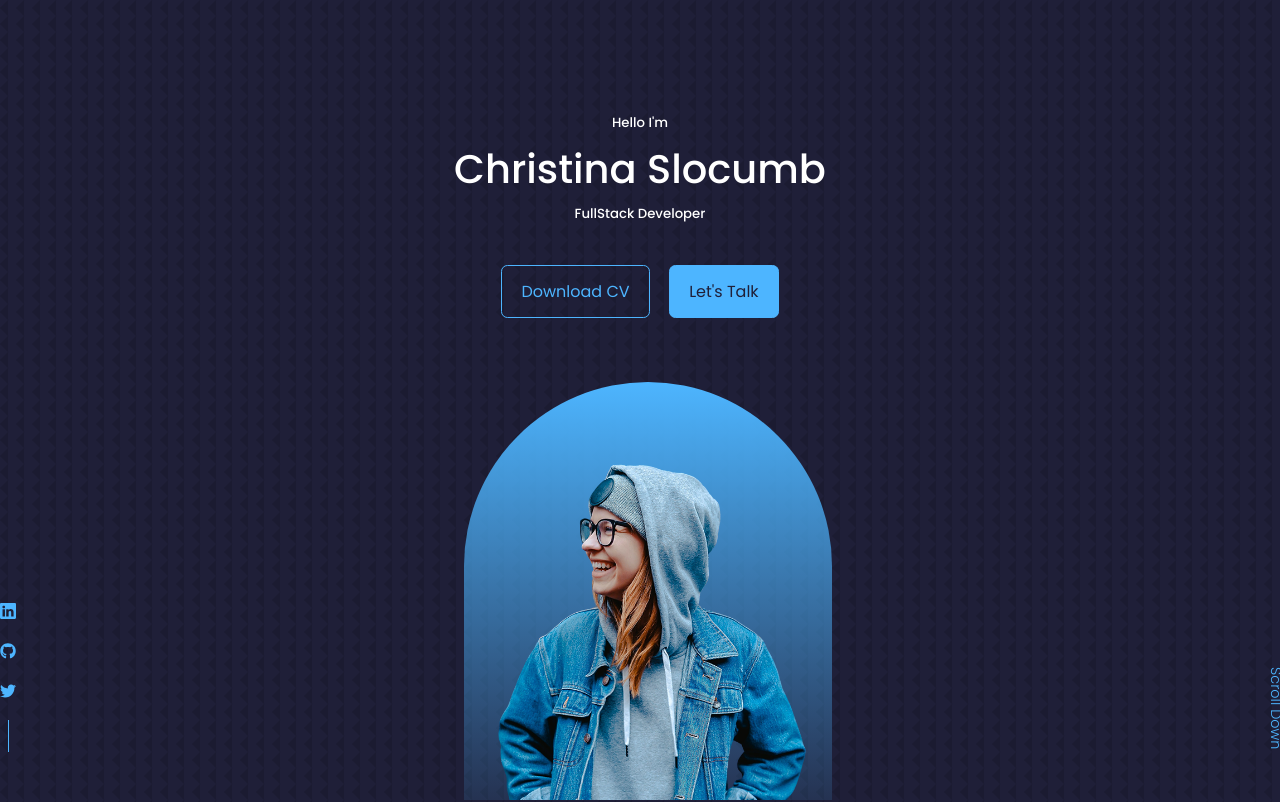
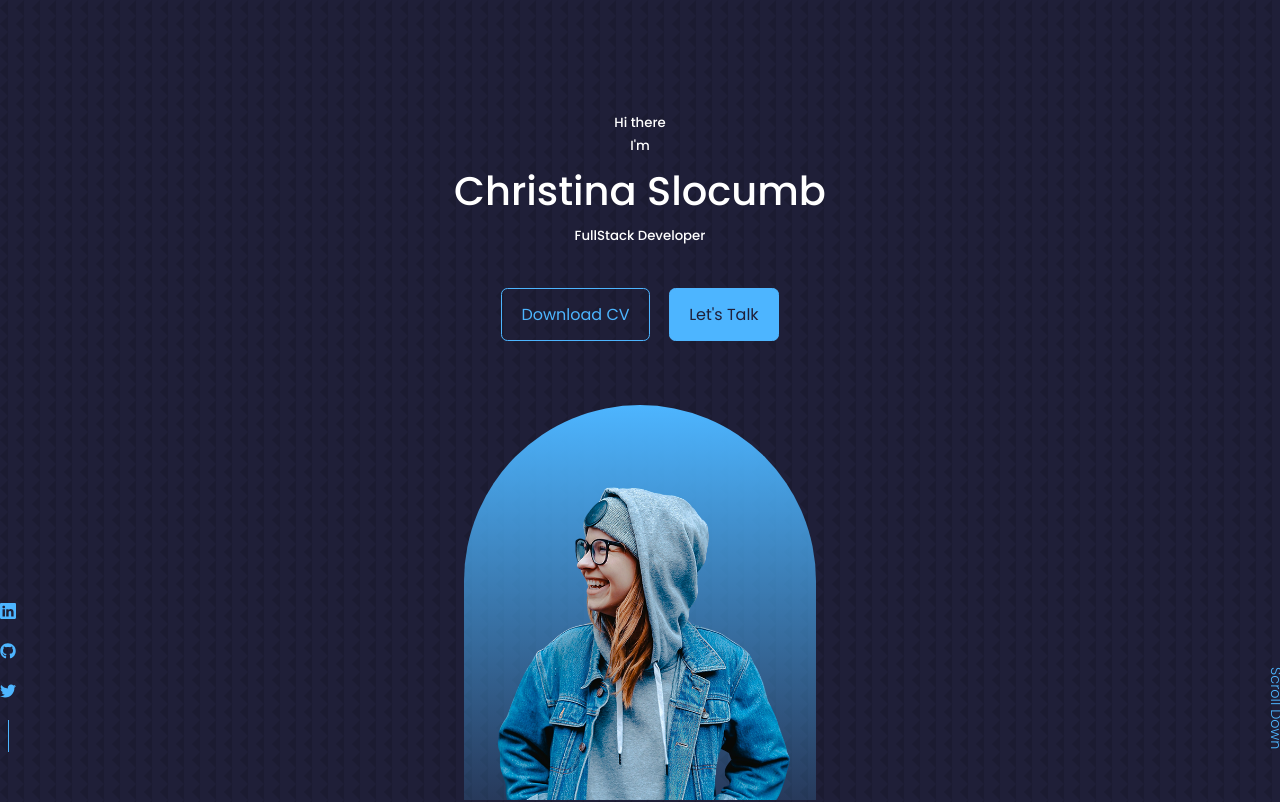
Before and after one commit to NYUMom/cas-react-portfolio-website-1, a React (Create React App) app: page / in a window 1280 px wide. Shown: the top 802 px of the page. Built offline with nearby package versions, Linux system fonts and the light colour scheme.

Commit message:
More Header Corrections

```diff
--- a/src/components/header/Header.jsx
+++ b/src/components/header/Header.jsx
@@ -9,7 +9,9 @@ const Header = () => {
   return (
     <header>
       <div className="container header__container">
-        <h5>Hello I'm</h5>
+        <h5>Hi there</h5>
+        <h5>I'm</h5>
+
         <h1> Christina Slocumb</h1>
         <h5 className="text-light">FullStack Developer</h5>
         <CTA />
--- a/src/components/header/header.css
+++ b/src/components/header/header.css
@@ -31,7 +31,7 @@ header {
 }
 
 .header__socials::after {
-    content : "";
+    content : " ";
     width: 1px;
     height: 2rem;
     background: var(--color-primary);
@@ -42,7 +42,7 @@ header {
 
 .me {
     background: linear-gradient(var(--color-primary), transparent);
-    width: 23rem;
+    width: 22rem;
     height: 30rem;
     position: absolute;
     left: calc(50% - 11rem);
```
Also changed, not shown: src/index.css (+4 -3 lines).
